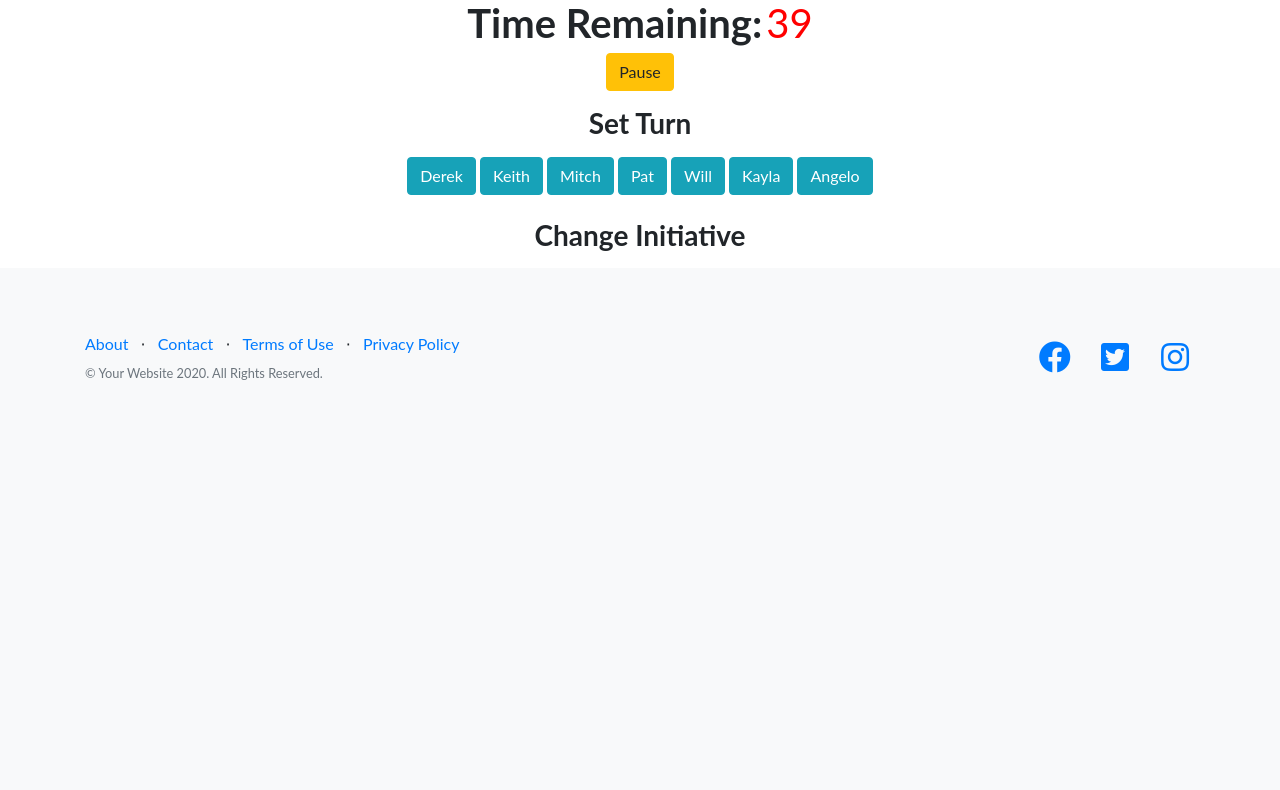
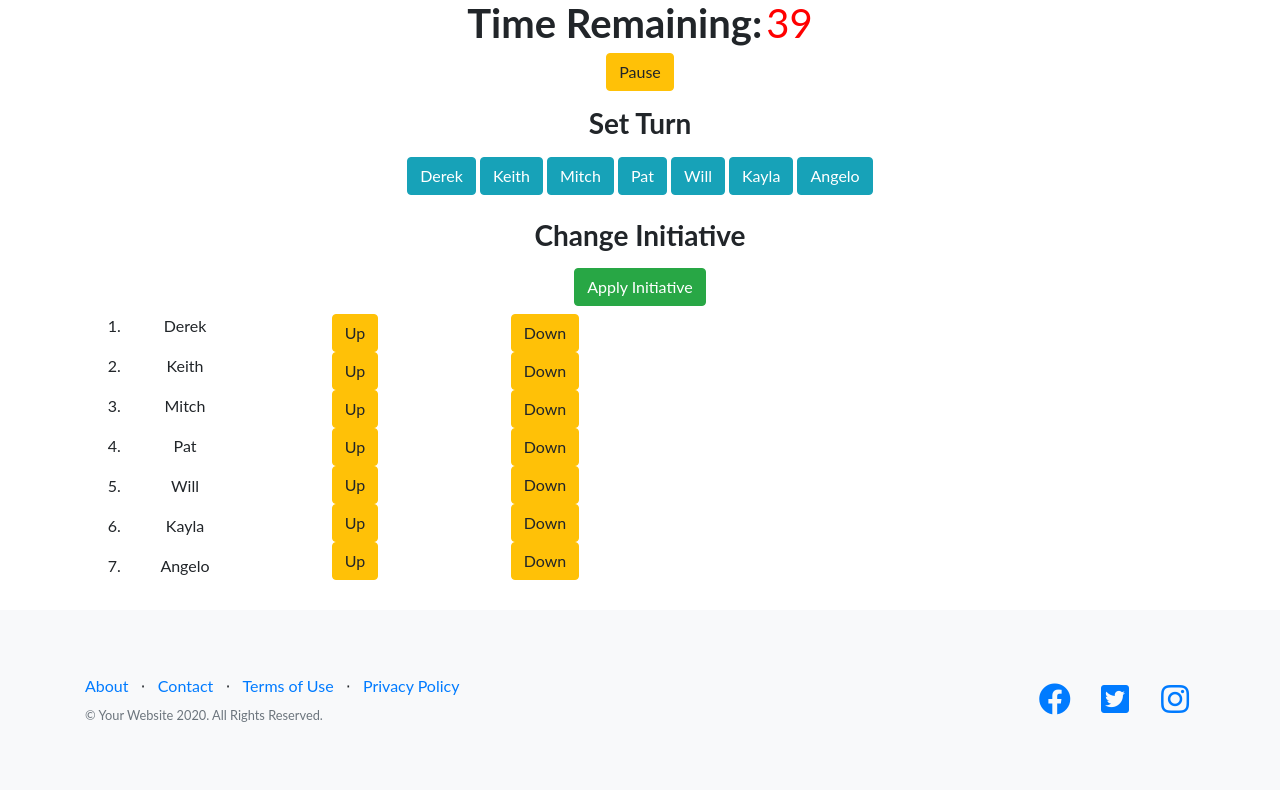
Before and after one commit to djow2019/DndAssist, a Flask app: page / in a window 1280 px wide. Shown: the part 612-1402 px from the top of the page. Before the commit the page ends 992 px from the top, so only its background shows below. Run offline with Flask 2, Linux system fonts and the light colour scheme; some libraries are stand-ins or nearby versions.

Commit message:
update initiative feature

```diff
--- a/templates/home.html
+++ b/templates/home.html
@@ -48,6 +48,30 @@
     </div>
     <div class="text-center my-3">
         <h3>Change Initiative</h3>
+        <button type="button" class="btn btn-success my-2" onclick="updateList()">Apply Initiative</button><br>
+        <div class="row">
+            <div class="col-2">
+                <ol id="initative_chooser"></ol>
+            </div>
+            <div class="col-2">
+                <button type="button" class="btn btn-warning" onclick="shiftUp(0)">Up</button><br>
+                <button type="button" class="btn btn-warning" onclick="shiftUp(1)">Up</button><br>
+                <button type="button" class="btn btn-warning" onclick="shiftUp(2)">Up</button><br>
+                <button type="button" class="btn btn-warning" onclick="shiftUp(3)">Up</button><br>
+                <button type="button" class="btn btn-warning" onclick="shiftUp(4)">Up</button><br>
+                <button type="button" class="btn btn-warning" onclick="shiftUp(5)">Up</button><br>
+                <button type="button" class="btn btn-warning" onclick="shiftUp(6)">Up</button><br>
+            </div>
+            <div class="col-2">
+                <button type="button" class="btn btn-warning" onclick="shiftDown(0)">Down</button><br>
+                <button type="button" class="btn btn-warning" onclick="shiftDown(1)">Down</button><br>
+                <button type="button" class="btn btn-warning" onclick="shiftDown(2)">Down</button><br>
+                <button type="button" class="btn btn-warning" onclick="shiftDown(3)">Down</button><br>
+                <button type="button" class="btn btn-warning" onclick="shiftDown(4)">Down</button><br>
+                <button type="button" class="btn btn-warning" onclick="shiftDown(5)">Down</button><br>
+                <button type="button" class="btn btn-warning" onclick="shiftDown(6)">Down</button><br>
+            </div>
+        </div>
     </div>
 </div>
 
@@ -64,9 +88,55 @@
         time = 45;
         document.getElementById("time_output").innerHTML = time;
         document.getElementById("player_turn").innerHTML = turnOrder[turnIndex];
+        setupList();
 
         setTimeout(countdown, 1000);
 
+    }
+
+    function updateList() {
+        if (!paused) {
+            pause();
+        }
+        let players = $("ol p");
+        turnOrder = [];
+        for (let i = 0; i < players.length; i++) {
+            turnOrder.push(players[i].innerHTML);
+        }
+        setTurn(turnOrder[0]);
+    }
+
+    function setupList() {
+        let el = document.getElementById("initative_chooser");
+        for (let i = 0; i < turnOrder.length; i++) {
+            let player = turnOrder[i];
+            let tmp = `<p>${player}</p>`;
+            let li = document.createElement("li");
+            li.innerHTML = tmp;
+            el.appendChild(li);
+        }
+    }
+
+    function shiftUp(index) {
+
+        if (index == 0) {
+            return;
+        }
+
+        let el = document.getElementById("initative_chooser");
+        let child = el.removeChild(el.children[index]);
+        el.insertBefore(child, el.children[index - 1]);
+    }
+
+    function shiftDown(index) {
+
+        if (index == 6) {
+            return;
+        }
+
+        let el = document.getElementById("initative_chooser");
+        let child = el.removeChild(el.children[index]);
+        el.insertBefore(child, el.children[index + 1]);
     }
 
     function setTurn(name) {
```
